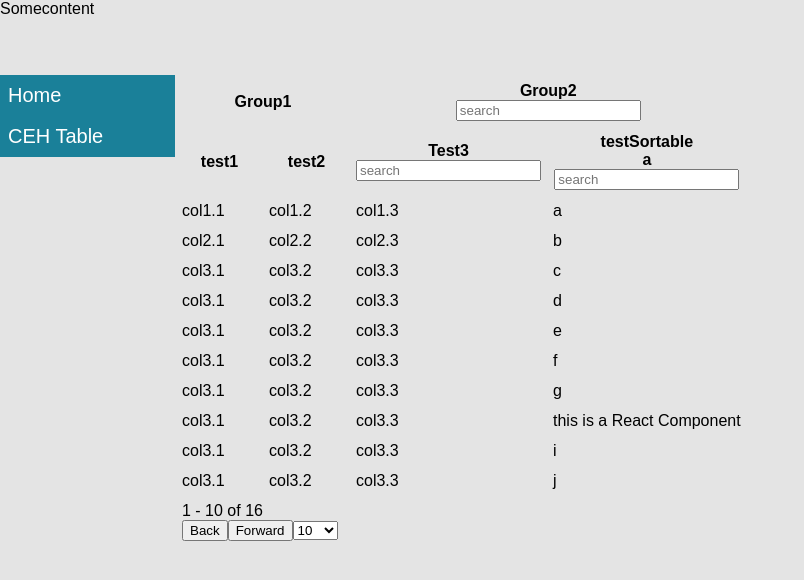
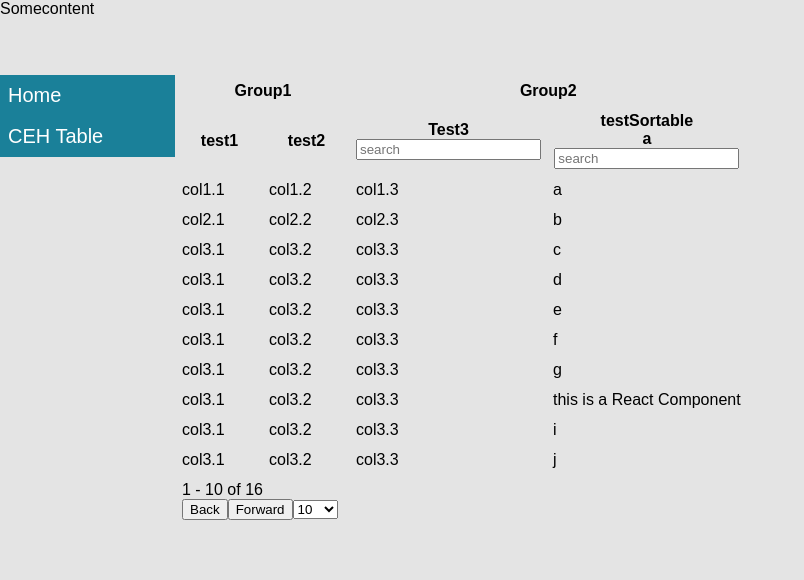
Before and after one commit to NoahWallace/react-datatable, a React app: page /tables in a window 1280 px wide. Shown: the top 580 px of the page, without its empty margins (0-804 px from the left). Built offline with nearby package versions, Linux system fonts and the light colour scheme.

Commit message:
fixed issue where search input showed up when span is passed as option

```diff
--- a/src/Components/CEHTable/Header/thead.tsx
+++ b/src/Components/CEHTable/Header/thead.tsx
@@ -93,7 +93,6 @@ export class Header extends React.Component<any, any> {
 					setSort:     this.setSort,
 					searchable:  cells[key].Options.searchable
 
-
 				};
 				if ( cells[ key ].Options.sortable ) {
 					header.push(<SortableHeaderCell {...props} key={`h_cell_${rowIdx}_${cellIdx}`} />);
@@ -153,7 +152,7 @@ let SortableHeaderCell: React.StatelessComponent<any> = (props) => {
 				<div className="cell-text">{props.Title}</div>
 				<span> {props.currentSort === 0 ? 'a' : 'd'} </span>
 			</div>
-			{props.searchable &&
+			{props.searchable && !props.span &&
 				<div>
 					<input type="text" placeholder="search"
 						   data-id={props.Id || props.Title}
@@ -171,7 +170,7 @@ let StandardHeaderCell: React.StatelessComponent<any> = (props) => {
 		<th colSpan={props.span || 1}>
 			<div>{props.Title}</div>
 			{
-				props.searchable &&
+				props.searchable && !props.span &&
 				<div>
 					<input type="text" placeholder="search"
 						   data-id={props.Id || props.Title}
--- a/src/example/Layout/app.tsx
+++ b/src/example/Layout/app.tsx
@@ -26,7 +26,7 @@ let mockData = {
 				searchable:true,
 				colAlign:"right",
 				headerAlign:"right",
-				span:2
+
 			}
 		},
 
```
